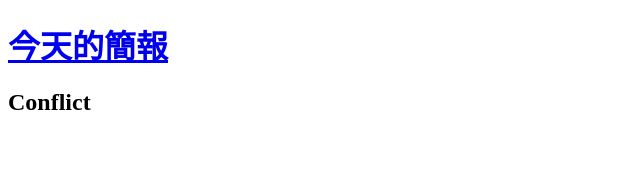
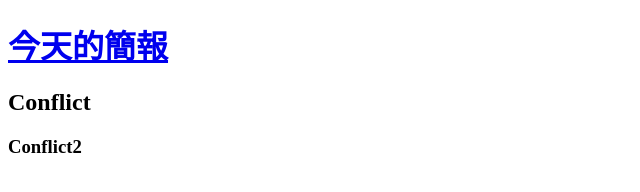
Before and after one commit to tobiichi3227/tnfsh-science-117, a plain HTML site: page index.html in a window 1280 px wide. Shown: the whole page, without its empty margins (0-640 px from the left). Drawn offline with Linux system fonts and the light colour scheme.

Commit message:
add a conflict2 text

```diff
--- a/index.html
+++ b/index.html
@@ -8,5 +8,6 @@
 <body>
     <h1><a href="https://hackmd.io/@tobiichi3227/git">今天的簡報</a></h1>
     <h2>Conflict</h2>
+    <h3>Conflict2</h3>
 </body>
 </html>
```
